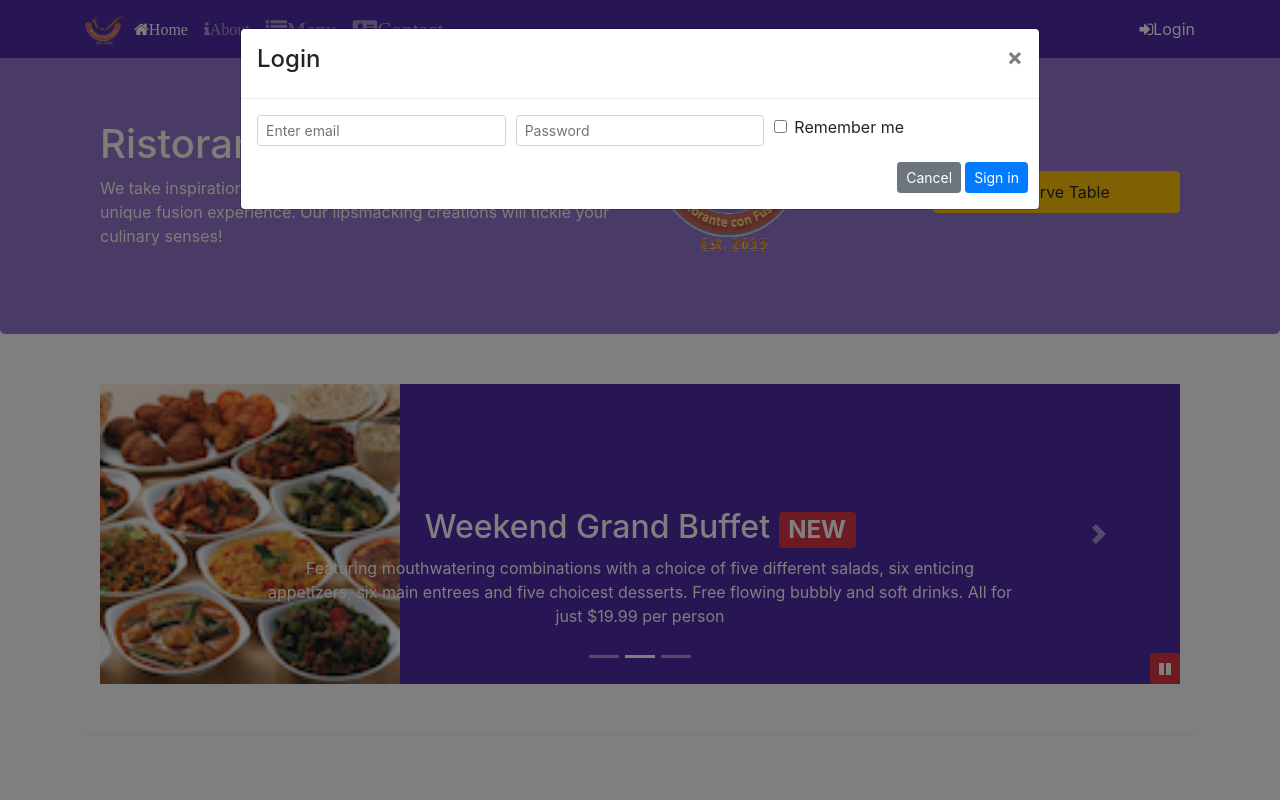
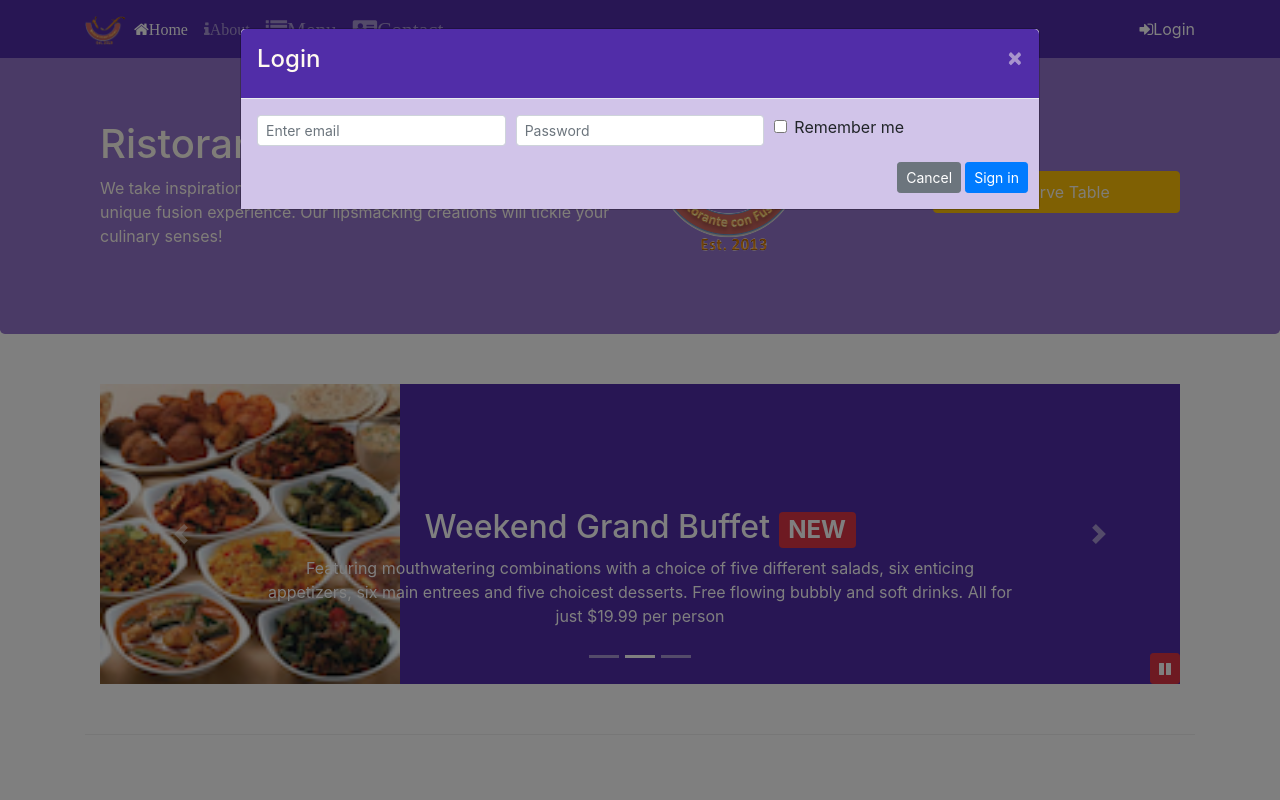
Before and after one commit to sanya-sharma/Front-End-Web-UI-Frameworks-and-Tools-Bootstrap-4, a website: page index.html in a window 1280 px wide. Both pictures are taken after a click on the link "Login". Shown: the top 800 px of the page. Drawn offline with nearby package versions, Linux system fonts and the light colour scheme.

Commit message:
Assignment 4

```diff
--- a/css/styles.scss
+++ b/css/styles.scss
@@ -74,3 +74,18 @@ body{
     bottom: 0px;
     z-index: 1;
 }
+
+.modal-header {
+	background:$background-dark;
+	color:floralwhite;
+
+	button {
+		color:floralwhite;
+	}
+}
+.modal-body {
+	background:$background-pale;
+}
+.modal-footer {
+	background:$background-light;
+}
--- a/index.html
+++ b/index.html
@@ -33,7 +33,8 @@
                     <li class="nav-item"><a class="nav-link" href="./contactus.html"><span class="fa fa-address-card fa-lg">Contact</span></a></li>
                 </ul>
                 <span class="navbar-text">
-                    <a data-toggle="modal" data-target="#loginModal" href="">
+                    <!--<a data-toggle="modal" data-target="#loginModal" href="">-->
+                    <a id="login">
                         <span class="fa fa-sign-in"></span>Login
                     </a>
                 </span>
@@ -193,7 +194,8 @@
                     title="Or Call us at <br><strong>+852 12345678</strong>" data-placement="bottom">
                         Reserve Table
                     </a>-->
-                    <a data-toggle="modal" data-target="#reservationModal" href="" role="button" class="btn btn-warning btn-block nav-link" >
+                    <!--<a data-toggle="modal" data-target="#reservationModal" href="" role="button" class="btn btn-warning btn-block nav-link" >-->
+                    <a id="reservation" role="button" class="btn btn-warning btn-block nav-link" >
                         Reserve Table
                     </a>
                 </div>
@@ -439,6 +441,13 @@
                 }
 
              });
+
+            $('#login').click(function(){
+                $('#loginModal').modal('show');
+            });
+            $('#reservation').click(function(){
+                $('#reservationModal').modal('show');
+            });
          });
      </script>
 
```
Also changed, not shown: css/styles.css.
